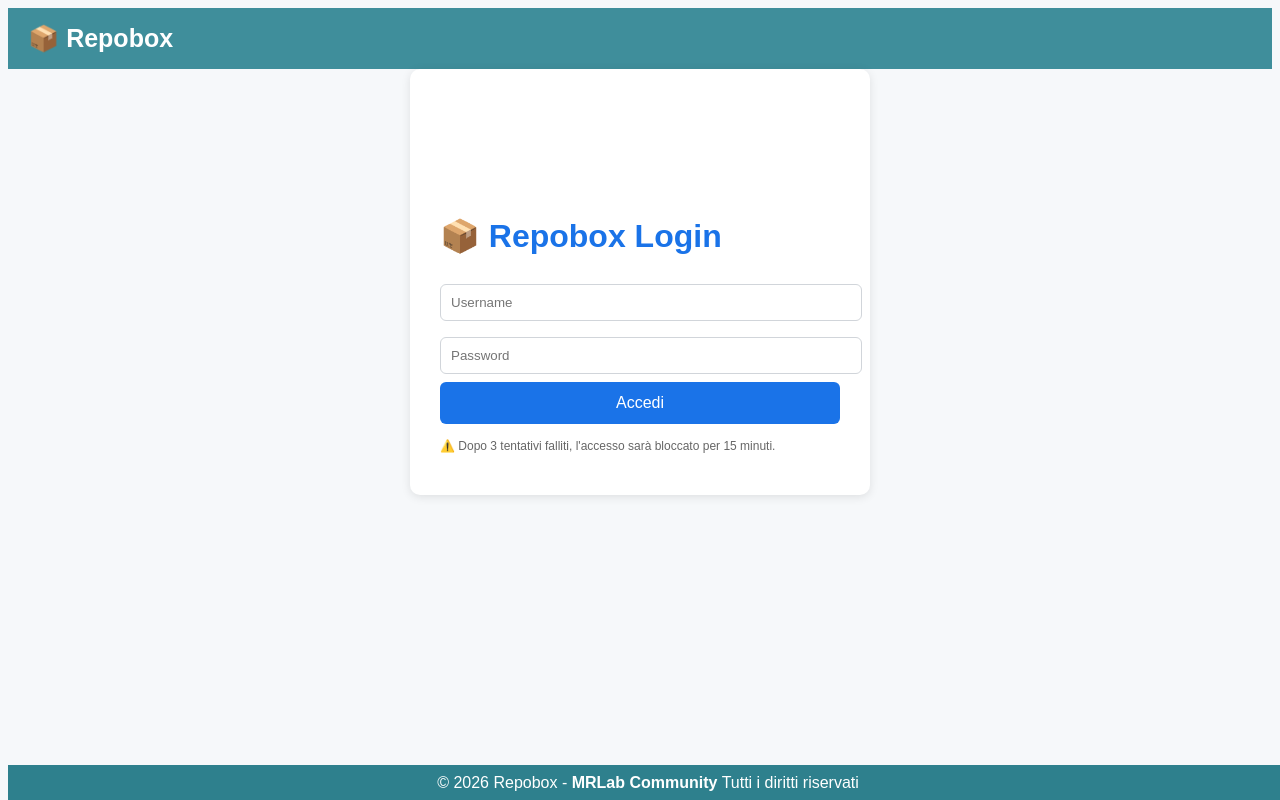
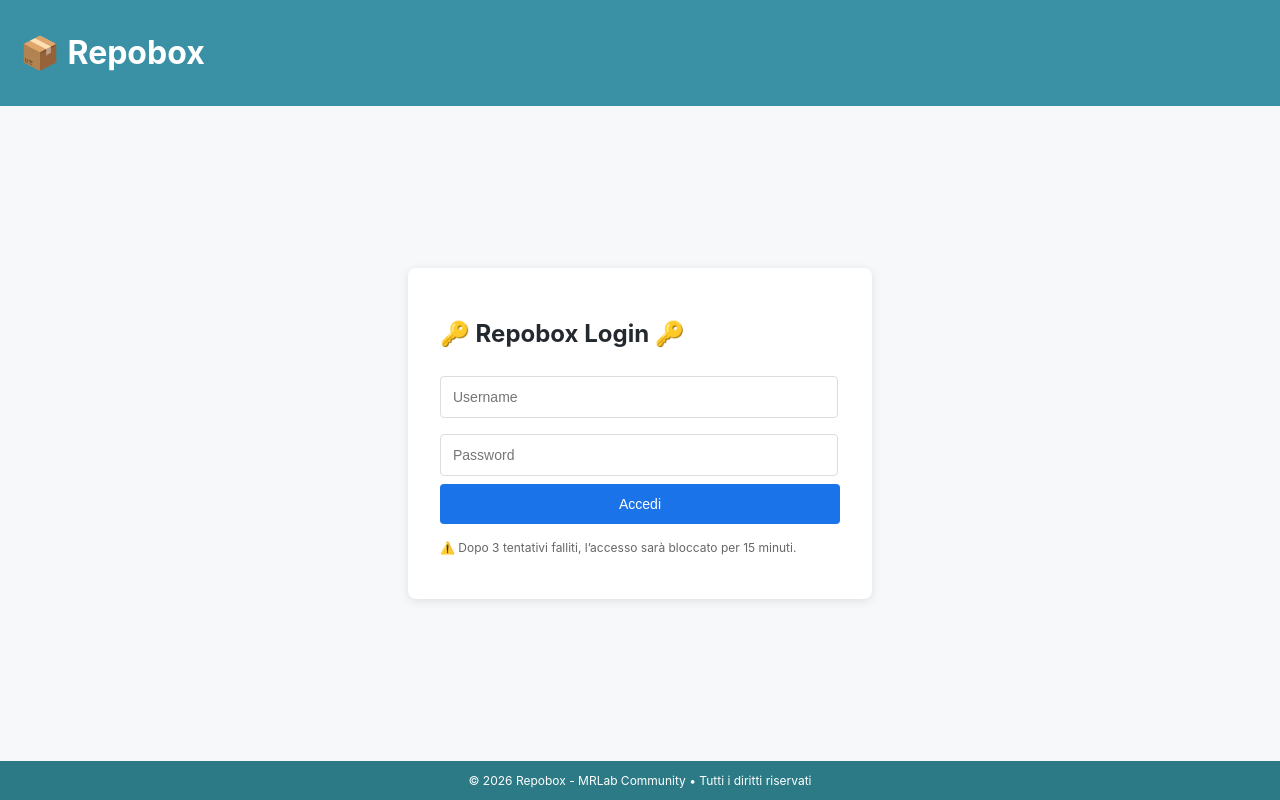
Before and after one commit to MRLab-Community/repobox-sync, a PHP site: page /login.php in a window 1280 px wide. Run offline with PHP 8.4, Linux system fonts and the light colour scheme.

Commit message:
Sync from Repobox - 2026-02-26 14:09:33

```diff
--- a/files+da+analizzare/repobox/login.php
+++ b/files+da+analizzare/repobox/login.php
@@ -84,64 +84,99 @@ if ($_SERVER['REQUEST_METHOD'] === 'POST') {
 <html lang="it">
 <head>
   <meta charset="UTF-8">
-  <title>🔒 Accesso a Repobox</title>
+  <title>📦 Repobox – Login</title>
   <meta name="viewport" content="width=device-width, initial-scale=1.0">
-  <header class="site-header">
-   <div class="site-logo"> 📦 Repobox </div>
-  </header>
   <style>
-    body { font-family: sans-serif; background: #f6f8fa; }
-    .container { max-width: 400px; margin: auto; background: white; padding: 10% 30px 30px 30px; border-radius: 10px; box-shadow: 0 2px 10px rgba(0,0,0,0.1); }
-    h2 { margin-bottom: 20px; color: #24292f; }
-    input { width: 100%; padding: 10px; margin: 8px 0; border: 1px solid #d1d5da; border-radius: 6px; }
-    button { width: 100%; padding: 12px; background: #1a73e8; color: white; border: none; border-radius: 6px; font-size: 16px; cursor: pointer; }
-    button:hover { background: #1557b0; }
-    .error { color: red; margin-bottom: 15px; }
-    .info { font-size: 12px; color: #666; margin-top: 15px; }
-    .site-footer {
-    background-color: #2e808d;
+    body {
+      margin: 0;
+      padding: 0;
+      font-family: -apple-system, BlinkMacSystemFont, 'Segoe UI', sans-serif;
+      background: #f6f8fa;
+      color: #24292f;
+      min-height: 100vh;
+      display: flex;
+      flex-direction: column;
+    }
+    .header {
+      background: #3a90a5;
+      color: white;
+      padding: 12px 20px;
+      display: flex;
+      align-items: center;
+      gap: 12px;
+    }
+    .header img {
+      height: 24px;
+    }
+    .content {
+      flex: 1;
+      display: flex;
+      justify-content: center;
+      align-items: center;
+      padding: 20px;
+    }
+    .card {
+      background: white;
+      border-radius: 8px;
+      box-shadow: 0 2px 10px rgba(0,0,0,0.1);
+      padding: 32px;
+      width: 100%;
+      max-width: 400px;
+    }
+    input {
+      width: 93%;
+      padding: 12px;
+      margin: 8px 0;
+      border: 1px solid #ddd;
+      border-radius: 4px;
+      font-size: 14px;
+    }
+    button {
+      width: 100%;
+      padding: 12px;
+      background: #1a73e8;
+      color: white;
+      border: none;
+      border-radius: 4px;
+      font-size: 14px;
+      cursor: pointer;
+    }
+    button:hover {
+      background: #1557b0;
+    }
+    .footer {
+      background: #2c7a85;
       color: white;
       text-align: center;
-    width: 100%;
-    position: fixed;
-    bottom: 0;
-    line-height: 0.2;
-}
-.site-header {
-background-color: #3f8e9b;
-    color: white;
-    text-align: left;
-    padding: 1em 0;
-    /* Aggiungi queste proprietà per fissare il footer in fondo alla pagina */
-    /* Queste regole potrebbero variare a seconda della struttura HTML, ma sono un buon punto di partenza */
-    width: 100%;
-    top: 0;
-}
-.site-logo{
-padding-left: 20px;
-font-size: 25px;
-font-weight: bold;
-}
-h1 {
-    color: #1a73e8;
+      padding: 12px;
+      font-size: 12px;
     }
   </style>
 </head>
 <body>
-  <div class="container">
-    <h1>📦 Repobox Login</h1>
-    <?php if ($error): ?><div class="error"><?= htmlspecialchars($error) ?></div><?php endif; ?>
-    <form method="post">
+  <div class="header">
+    <h1>📦 Repobox</h1>
+  </div>
+
+  <div class="content">
+    <div class="card">
+      <h2>🔑 Repobox Login 🔑</h2>
+      <form method="POST">
         <input type="text" name="username" placeholder="Username" required>
         <input type="password" name="password" placeholder="Password" required>
         <button type="submit">Accedi</button>
       </form>
-    <p class="info">
-      ⚠️ Dopo <?= MAX_ATTEMPTS ?> tentativi falliti, l'accesso sarà bloccato per <?= LOCKOUT_TIME / 60 ?> minuti.
+      <?php if (isset($_GET['error'])): ?>
+        <p style="color:#d32f2f; margin-top:12px;">❌ Credenziali errate</p>
+      <?php endif; ?>
+      <p style="font-size:12px; color:#666; margin-top:16px;">
+        ⚠️ Dopo 3 tentativi falliti, l’accesso sarà bloccato per 15 minuti.
       </p>
     </div>
-  <footer class="site-footer">
-        <p>&copy; <script>document.write(new Date().getFullYear());</script> Repobox - <a href="https://mrlab.altervista.org/" target="_blank" style="text-decoration: none; color: #fff; font-weight: bold;">MRLab Community</a> Tutti i diritti riservati</p>
-    </footer>
+  </div>
+
+  <div class="footer">
+    © 2026 Repobox - MRLab Community • Tutti i diritti riservati
+  </div>
 </body>
 </html>
```
Lines whose indentation alone changed are shown as unchanged.
